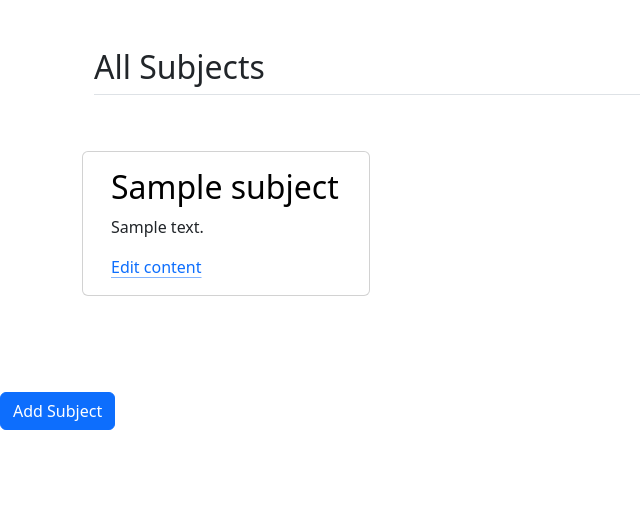
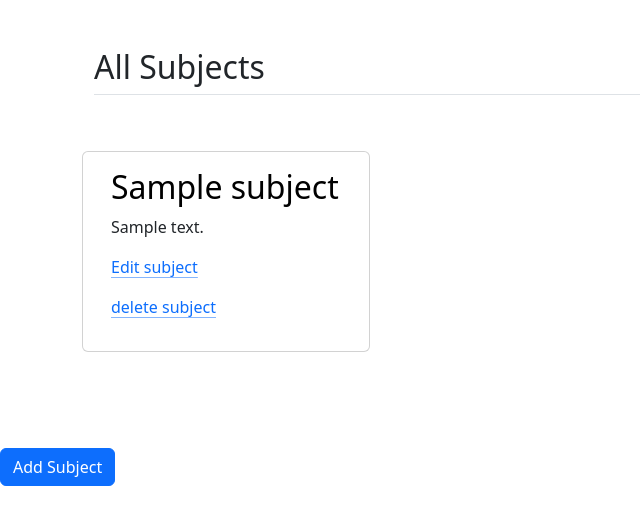
Before and after one commit to Osmanthus329/StudyLog, a Flask app: page /subject in a window 1280 px wide. Shown: the part 56-581 px from the top of the page, without its empty margins (0-640 px from the left). Run offline with Flask 3, Linux system fonts and the light colour scheme; tables that the repository leaves empty hold one stand-in row (values such as "Sample post"); some libraries are stand-ins or nearby versions.

Commit message:
Add delete subject function and delete subject button in subject cards.

```diff
--- a/main.py
+++ b/main.py
@@ -1,4 +1,4 @@
-from flask import Flask,render_template,url_for,redirect,flash
+from flask import Flask,render_template,url_for,redirect,flash,request
 from flask_bootstrap import Bootstrap5
 import os
 from dotenv import load_dotenv
@@ -9,7 +9,9 @@ from flask_login import LoginManager,UserMixin,login_user,logout_user,current_us
 from werkzeug.security import generate_password_hash, check_password_hash
 from form import Login,Register,MySubject
 
+
 load_dotenv()
+
 
 app = Flask(__name__)
 Bootstrap5(app)
@@ -118,5 +120,13 @@ def add_subject():
         return redirect(url_for('home'))
     return render_template("add_subject.html",form = subject_form)
 
+@app.route("/delete_subject")
+def delete_subject():
+    subject_id = request.args.get("id")
+    mysubject = db.get_or_404(Subject,subject_id)
+    db.session.delete(mysubject)
+    db.session.commit()
+    return redirect(url_for("subject"))
+
 if __name__ == "__main__":
     app.run(debug=True)
--- a/templates/subject.html
+++ b/templates/subject.html
@@ -8,7 +8,15 @@ content %}
       <div class="card-body">
         <h3 class="fs-2 text-body-emphasis">{{subject.name}}</h3>
         <p class="card-text">{{subject.description}}</p>
-        <a href="#" class="icon-link"> Edit content</a>
+        <p><a href="#" class="icon-link"> Edit subject</a></p>
+        <p>
+          <a
+            href="{{url_for('delete_subject',id=subject.id)}}"
+            class="icon-link"
+          >
+            delete subject</a
+          >
+        </p>
       </div>
     </div>
     {% endfor %}
```
